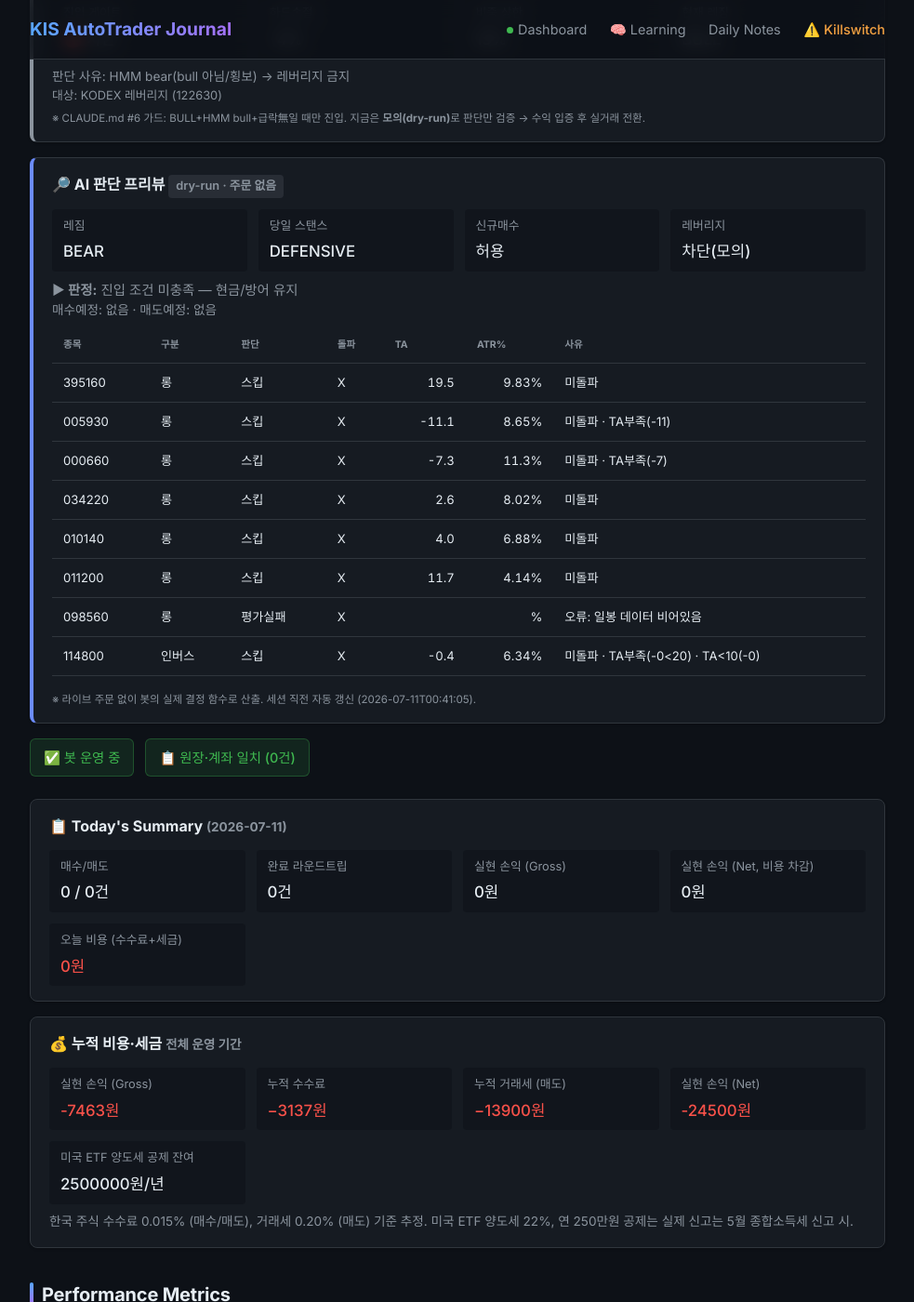
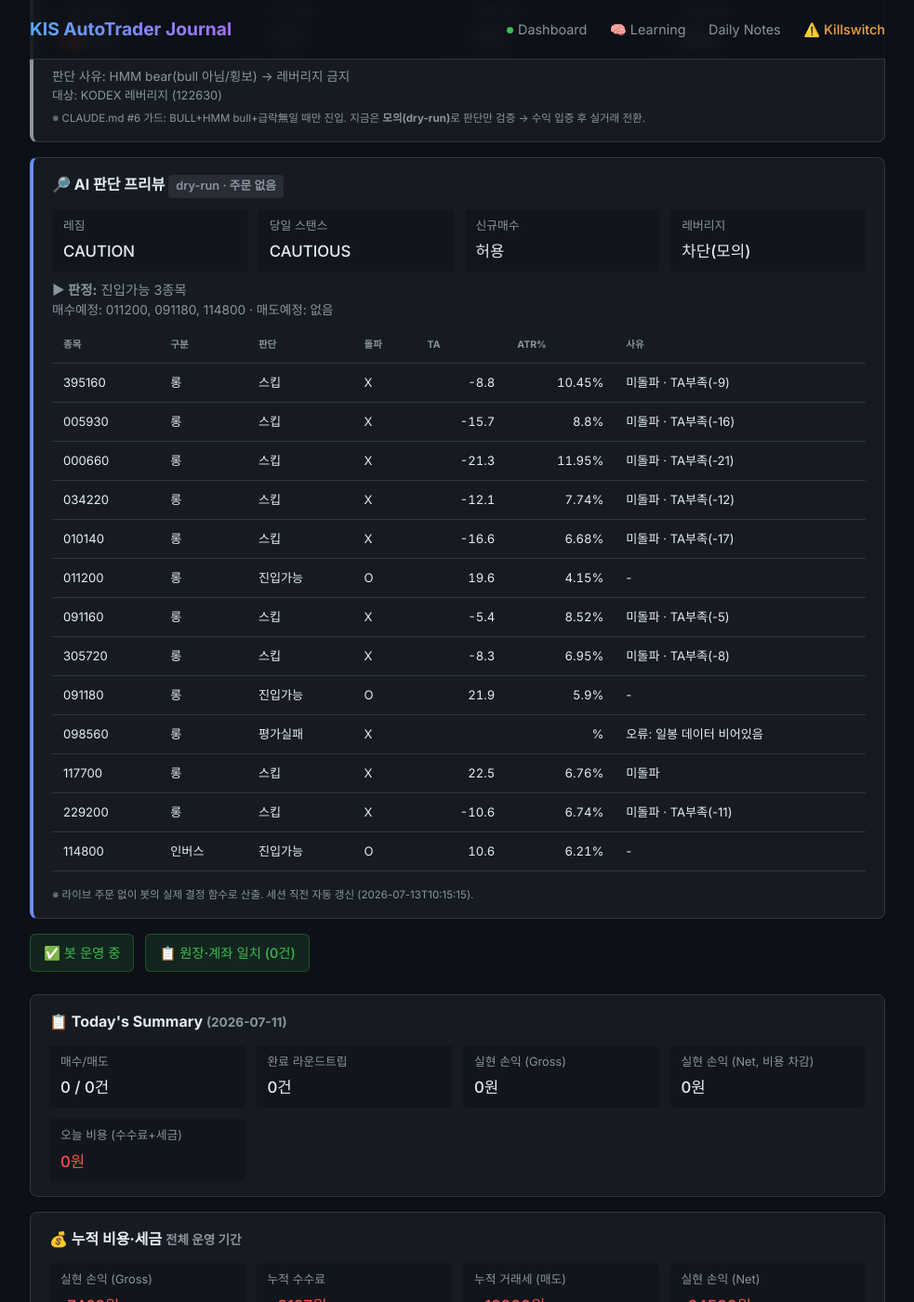
Before and after one commit to BudongJW/kis-trading-journal, a Jekyll site: the page built from index.html, in a window 1280 px wide and 1400 px high, scrolled down 645 px. Shown: the whole window at 93% size, without its empty margins (148-1131 px from the left). Built offline with Jekyll 4.4.1, drawn with Linux system fonts in a browser that asks for light colours; nearby versions of some CDN libraries.

Commit message:
auto: dry-run preview 07-13 01:16Z

```diff
--- a/_data/dry_run.json
+++ b/_data/dry_run.json
@@ -1,85 +1,125 @@
 {
-  "generated_at": "2026-07-11T00:41:05",
+  "generated_at": "2026-07-13T10:15:15",
   "mode": "DRY-RUN (읽기 전용, 주문 없음)",
   "market": {
-    "regime": "BEAR",
+    "regime": "CAUTION",
     "regime_blind": false,
-    "regime_detail": "카나리아 1/2 음전환 | HMM bear (100%) → BEAR 격상",
-    "day_stance": "DEFENSIVE",
+    "regime_detail": "카나리아 1/2 음전환",
+    "day_stance": "CAUTIOUS",
     "day_stance_forced": false,
-    "briefing": "오늘 스탠스 방어(DEFENSIVE) · 레짐 BEAR·신뢰도 46% · 美 오버나이트 bullish(+1.3%) · 예산 25%·최대 1종목·허용 인버스",
+    "briefing": "오늘 스탠스 신중(CAUTIOUS) · 레짐 CAUTION·신뢰도 62% · 美 오버나이트 neutral(+0.3%) · 예산 40%·최대 2종목·허용 롱/인버스",
     "blocks_new_buys": false
   },
   "gates": {
     "leverage_dry_run": true,
     "leverage_gate_allowed": false,
-    "leverage_gate_reason": "레짐 BEAR(BULL 아님) → 레버리지 금지"
+    "leverage_gate_reason": "레짐 CAUTION(BULL 아님) → 레버리지 금지"
   },
   "account": {
-    "cash": 467744,
-    "holdings_readable": "없음/조회실패"
+    "cash": 214367,
+    "holdings_readable": {
+      "114800": 196
+    }
   },
-  "holdings_risk": [],
+  "holdings_risk": [
+    {
+      "symbol": "114800",
+      "qty": 196,
+      "price": 1050,
+      "would_sell": false,
+      "reason": ""
+    }
+  ],
   "entry_candidates": [
     {
       "symbol": "395160",
       "type": "롱",
       "decision": "스킵",
       "breakout": false,
-      "ta": 19.5,
-      "atr_pct": 9.83,
+      "ta": -8.8,
+      "atr_pct": 10.45,
       "fee_gate_ok": true,
-      "why_skip": "미돌파"
+      "why_skip": "미돌파 · TA부족(-9)"
     },
     {
       "symbol": "005930",
       "type": "롱",
       "decision": "스킵",
       "breakout": false,
-      "ta": -11.1,
-      "atr_pct": 8.65,
+      "ta": -15.7,
+      "atr_pct": 8.8,
       "fee_gate_ok": true,
-      "why_skip": "미돌파 · TA부족(-11)"
+      "why_skip": "미돌파 · TA부족(-16)"
     },
     {
       "symbol": "000660",
       "type": "롱",
       "decision": "스킵",
       "breakout": false,
-      "ta": -7.3,
-      "atr_pct": 11.3,
+      "ta": -21.3,
+      "atr_pct": 11.95,
       "fee_gate_ok": true,
-      "why_skip": "미돌파 · TA부족(-7)"
+      "why_skip": "미돌파 · TA부족(-21)"
     },
     {
       "symbol": "034220",
       "type": "롱",
       "decision": "스킵",
       "breakout": false,
-      "ta": 2.6,
-      "atr_pct": 8.02,
+      "ta": -12.1,
+      "atr_pct": 7.74,
       "fee_gate_ok": true,
-      "why_skip": "미돌파"
+      "why_skip": "미돌파 · TA부족(-12)"
     },
     {
       "symbol": "010140",
       "type": "롱",
       "decision": "스킵",
       "breakout": false,
-      "ta": 4.0,
-      "atr_pct": 6.88,
+      "ta": -16.6,
+      "atr_pct": 6.68,
       "fee_gate_ok": true,
-      "why_skip": "미돌파"
+      "why_skip": "미돌파 · TA부족(-17)"
     },
     {
       "symbol": "011200",
       "type": "롱",
+      "decision": "진입가능",
+      "breakout": true,
+      "ta": 19.6,
+      "atr_pct": 4.15,
+      "fee_gate_ok": true,
+      "why_skip": "-"
+    },
+    {
+      "symbol": "091160",
+      "type": "롱",
       "decision": "스킵",
       "breakout": false,
-      "ta": 11.7,
-      "atr_pct": 4.14,
+      "ta": -5.4,
+      "atr_pct": 8.52,
       "fee_gate_ok": true,
-      "why_skip": "미돌파"
+      "why_skip": "미돌파 · TA부족(-5)"
+    },
+    {
+      "symbol": "305720",
+      "type": "롱",
+      "decision": "스킵",
+      "breakout": false,
+      "ta": -8.3,
+      "atr_pct": 6.95,
+      "fee_gate_ok": true,
+      "why_skip": "미돌파 · TA부족(-8)"
+    },
+    {
+      "symbol": "091180",
+      "type": "롱",
+      "decision": "진입가능",
+      "breakout": true,
+      "ta": 21.9,
+      "atr_pct": 5.9,
+      "fee_gate_ok": true,
+      "why_skip": "-"
     },
     {
       "symbol": "098560",
@@ -88,28 +128,48 @@
       "why_skip": "오류: 일봉 데이터 비어있음"
     },
     {
+      "symbol": "117700",
+      "type": "롱",
+      "decision": "스킵",
+      "breakout": false,
+      "ta": 22.5,
+      "atr_pct": 6.76,
+      "fee_gate_ok": true,
+      "why_skip": "미돌파"
+    },
+    {
+      "symbol": "229200",
+      "type": "롱",
+      "decision": "스킵",
+      "breakout": false,
+      "ta": -10.6,
+      "atr_pct": 6.74,
+      "fee_gate_ok": true,
+      "why_skip": "미돌파 · TA부족(-11)"
+    },
+    {
       "symbol": "114800",
       "type": "인버스",
-      "entry_via": "-",
-      "decision": "스킵",
-      "breakout": false,
-      "ta": -0.4,
-      "atr_pct": 6.34,
+      "entry_via": "돌파",
+      "decision": "진입가능",
+      "breakout": true,
+      "ta": 10.6,
+      "atr_pct": 6.21,
       "fee_gate_ok": true,
-      "why_skip": "미돌파 · TA부족(-0<20) · TA<10(-0)"
+      "why_skip": "-"
     }
   ],
   "gap_recovery": {
     "enabled_live": true,
-    "now_kst": "00:41",
+    "now_kst": "10:16",
     "window": "09:00~09:20",
     "candidates": [
       {
         "symbol": "395160",
         "name": "KODEX 미국나스닥100TR",
         "decision": "스킵",
-        "gap_open_pct": 5.12,
-        "intraday_pct": -1.47,
+        "gap_open_pct": -1.99,
+        "intraday_pct": -4.7,
         "in_window": false,
         "reason": "촉발 없음(오버나이트=normal≠aggressive_buy)"
       },
@@ -117,8 +177,8 @@
         "symbol": "005930",
         "name": "삼성전자",
         "decision": "스킵",
-        "gap_open_pct": 4.68,
-        "intraday_pct": -2.06,
+        "gap_open_pct": 0.0,
+        "intraday_pct": -2.28,
         "in_window": false,
         "reason": "촉발 없음(오버나이트=normal≠aggressive_buy)"
       },
@@ -126,8 +186,8 @@
         "symbol": "000660",
         "name": "SK하이닉스",
         "decision": "스킵",
-        "gap_open_pct": 5.03,
-        "intraday_pct": -5.05,
+        "gap_open_pct": -3.07,
+        "intraday_pct": -4.26,
         "in_window": false,
         "reason": "촉발 없음(오버나이트=normal≠aggressive_buy)"
       },
@@ -135,8 +195,8 @@
         "symbol": "034220",
         "name": "LG디스플레이",
         "decision": "스킵",
-        "gap_open_pct": 1.03,
-        "intraday_pct": 2.04,
+        "gap_open_pct": 0.09,
+        "intraday_pct": -0.18,
         "in_window": false,
         "reason": "촉발 없음(오버나이트=normal≠aggressive_buy)"
       },
@@ -144,8 +204,8 @@
         "symbol": "010140",
         "name": "삼성중공업",
         "decision": "스킵",
-        "gap_open_pct": 2.15,
-        "intraday_pct": 4.44,
+        "gap_open_pct": 1.12,
+        "intraday_pct": 2.43,
         "in_window": false,
         "reason": "촉발 없음(오버나이트=normal≠aggressive_buy)"
       },
@@ -153,8 +213,35 @@
         "symbol": "011200",
         "name": "HMM",
         "decision": "스킵",
-        "gap_open_pct": 1.14,
-        "intraday_pct": 1.02,
+        "gap_open_pct": -0.15,
+        "intraday_pct": 3.5,
+        "in_window": false,
+        "reason": "촉발 없음(오버나이트=normal≠aggressive_buy)"
+      },
+      {
+        "symbol": "091160",
+        "name": "KODEX 반도체",
+        "decision": "스킵",
+        "gap_open_pct": -1.66,
+        "intraday_pct": -1.48,
+        "in_window": false,
+        "reason": "촉발 없음(오버나이트=normal≠aggressive_buy)"
+      },
+      {
+        "symbol": "305720",
+        "name": "KODEX 2차전지",
+        "decision": "스킵",
+        "gap_open_pct": 0.77,
+        "intraday_pct": 3.94,
+        "in_window": false,
+        "reason": "촉발 없음(오버나이트=normal≠aggressive_buy)"
+      },
+      {
+        "symbol": "091180",
+        "name": "KODEX 자동차",
+        "decision": "스킵",
+        "gap_open_pct": -0.86,
+        "intraday_pct": 2.66,
         "in_window": false,
         "reason": "촉발 없음(오버나이트=normal≠aggressive_buy)"
       },
@@ -166,22 +253,40 @@
         "intraday_pct": 0.0,
         "in_window": false,
         "reason": "가격데이터 부족(시가/전일종가 없음)"
+      },
+      {
+        "symbol": "117700",
+        "name": "KODEX 철강",
+        "decision": "스킵",
+        "gap_open_pct": -0.63,
+        "intraday_pct": 0.08,
+        "in_window": false,
+        "reason": "촉발 없음(오버나이트=normal≠aggressive_buy)"
+      },
+      {
+        "symbol": "229200",
+        "name": "KODEX KOSDAQ150",
+        "decision": "스킵",
+        "gap_open_pct": 0.62,
+        "intraday_pct": 1.21,
+        "in_window": false,
+        "reason": "촉발 없음(오버나이트=normal≠aggressive_buy)"
       }
     ]
   },
   "morning_momentum": {
     "enabled_live": true,
-    "now_kst": "00:41",
+    "now_kst": "10:16",
     "window": "09:00~14:00",
     "up_th": 0.6,
     "down_th": 0.6,
     "benchmark": "069500",
-    "direction": "none",
-    "in_window": false,
-    "move_pct": 2.47,
-    "intraday_pct": -1.35,
-    "would_enter": false,
-    "reason": "윈도 밖(00:41∉09:00~14:00)"
+    "direction": "inverse",
+    "in_window": true,
+    "move_pct": -3.0,
+    "intraday_pct": -2.21,
+    "would_enter": true,
+    "reason": "하락 아침추세 (전일대비 -3.00%, 시가대비 -2.21%)"
   },
   "us_entry_candidates": [
     {
@@ -189,69 +294,76 @@
       "type": "long",
       "decision": "스킵",
       "breakout": false,
-      "ta": 5.3,
-      "atr_pct": 1.16,
-      "why_skip": "미돌파 · TA부족(+5)"
+      "ta": 0,
+      "atr_pct": 0.96,
+      "why_skip": "미돌파 · TA부족(+0)"
     },
     {
       "symbol": "SCHG",
       "type": "long",
       "decision": "스킵",
       "breakout": false,
-      "ta": 11.0,
+      "ta": 23.3,
       "atr_pct": 1.3,
-      "why_skip": "미돌파 · TA부족(+11)"
+      "why_skip": "미돌파"
     },
     {
       "symbol": "XLF",
       "type": "long",
       "decision": "스킵",
       "breakout": false,
-      "ta": 1.4,
+      "ta": 21.7,
       "atr_pct": 1.3,
-      "why_skip": "미돌파 · TA부족(+1)"
+      "why_skip": "미돌파"
     },
     {
       "symbol": "SH",
       "type": "inverse",
       "decision": "스킵",
       "breakout": false,
-      "ta": 0.7,
-      "atr_pct": 1.0,
-      "why_skip": "미돌파 · TA부족(+1)"
+      "ta": -15.9,
+      "atr_pct": 1.02,
+      "why_skip": "미돌파 · TA부족(-16)"
     },
     {
       "symbol": "PSQ",
       "type": "inverse",
       "decision": "스킵",
-      "why_skip": "재진입쿨다운(2일, churn방지)"
+      "breakout": false,
+      "ta": 12.5,
+      "atr_pct": 1.8,
+      "why_skip": "미돌파 · TA부족(+12)"
     },
     {
       "symbol": "TLT",
       "type": "defensive",
       "decision": "스킵",
       "breakout": false,
-      "ta": 8.1,
+      "ta": -2.6,
       "atr_pct": 0.5,
-      "why_skip": "미돌파 · TA부족(+8) · 수수료게이트"
+      "why_skip": "미돌파 · TA부족(-3) · 수수료게이트"
     },
     {
       "symbol": "SHY",
       "type": "defensive",
       "decision": "스킵",
       "breakout": false,
-      "ta": 10.0,
+      "ta": 8.2,
       "atr_pct": 0.06,
-      "why_skip": "미돌파 · TA부족(+10) · 수수료게이트"
+      "why_skip": "미돌파 · TA부족(+8) · 수수료게이트"
     }
   ],
   "us_summary": {
     "would_buy": []
   },
   "summary": {
-    "would_buy": [],
+    "would_buy": [
+      "011200",
+      "091180",
+      "114800"
+    ],
     "would_sell": [],
     "new_buys_blocked_by_stance": false,
-    "verdict": "진입 조건 미충족 — 현금/방어 유지"
+    "verdict": "진입가능 3종목"
   }
 }
```
